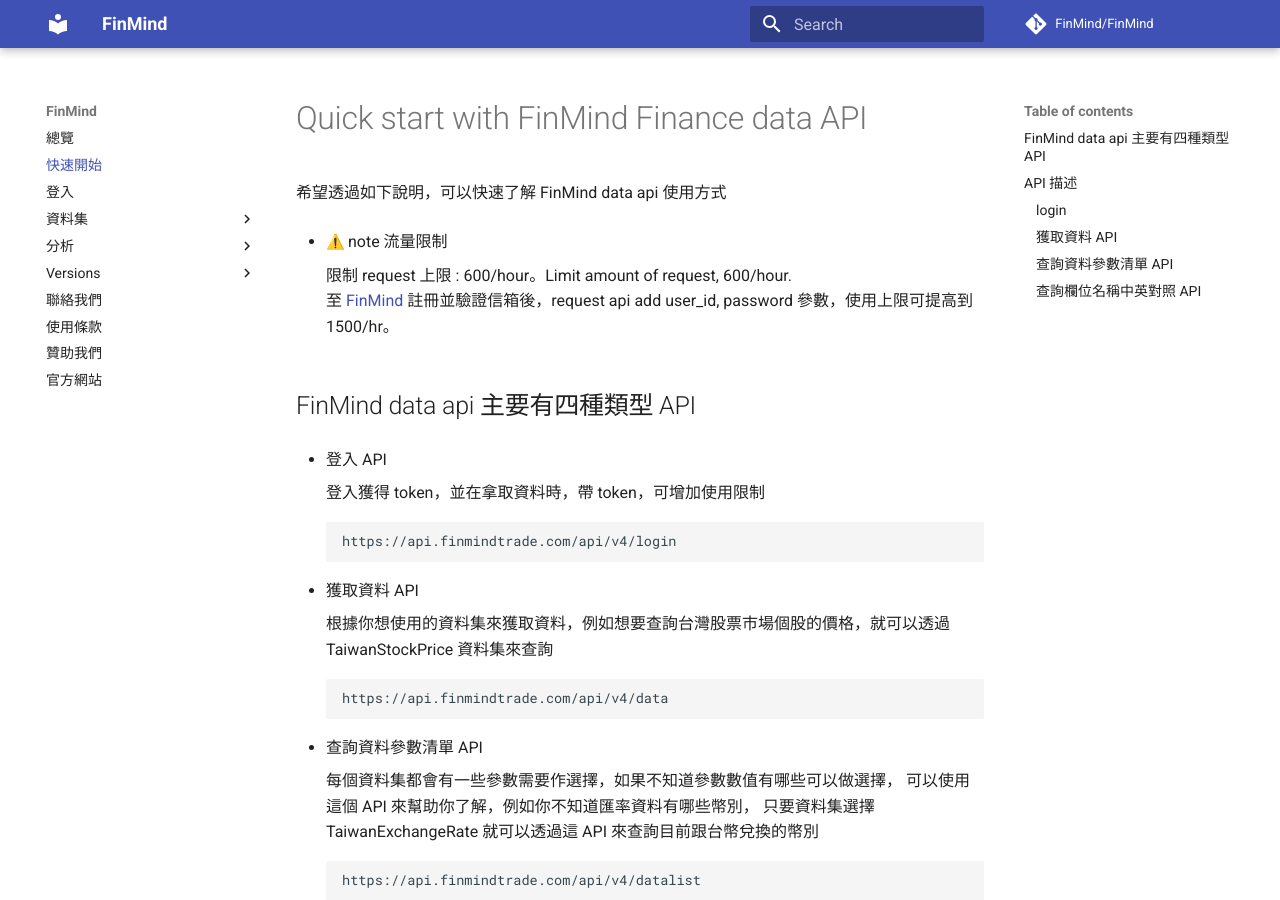
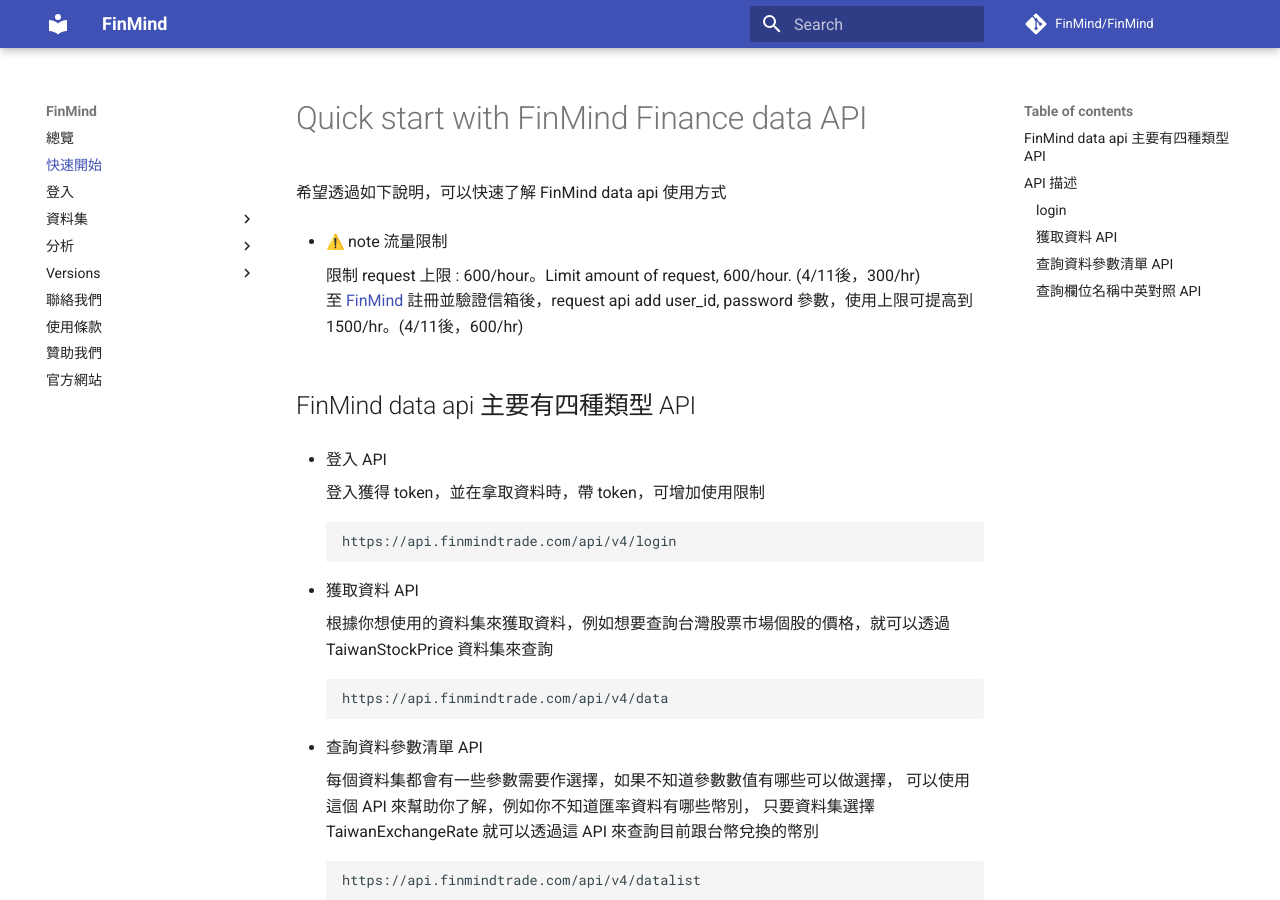
Before and after one commit to FinMind/FinMind-Doc, an MkDocs documentation site: the page built from docs/quickstart.md, in a window 1280 px wide and 900 px high. Built offline with MkDocs 1.6.1 and Material for MkDocs 9.7.7, drawn with Linux system fonts in a browser that asks for light colours; emoji names are drawn with the system emoji font; comment, search, counter and statistics services are not loaded.

Commit message:
feat: add 4/11

```diff
--- a/docs/quickstart.md
+++ b/docs/quickstart.md
@@ -4,8 +4,8 @@
 
 * :warning: note 流量限制
 
-    限制 request 上限 : 600/hour。Limit amount of request, 600/hour. <br>
-    至 [FinMind](https://finmindtrade.com/register.html) 註冊並驗證信箱後，request api add user_id, password 參數，使用上限可提高到 1500/hr。
+    限制 request 上限 : 600/hour。Limit amount of request, 600/hour. (4/11後，300/hr)<br>
+    至 [FinMind](https://finmindtrade.com/register.html) 註冊並驗證信箱後，request api add user_id, password 參數，使用上限可提高到 1500/hr。(4/11後，600/hr)
 
 ## FinMind data api 主要有四種類型 API
 
```
